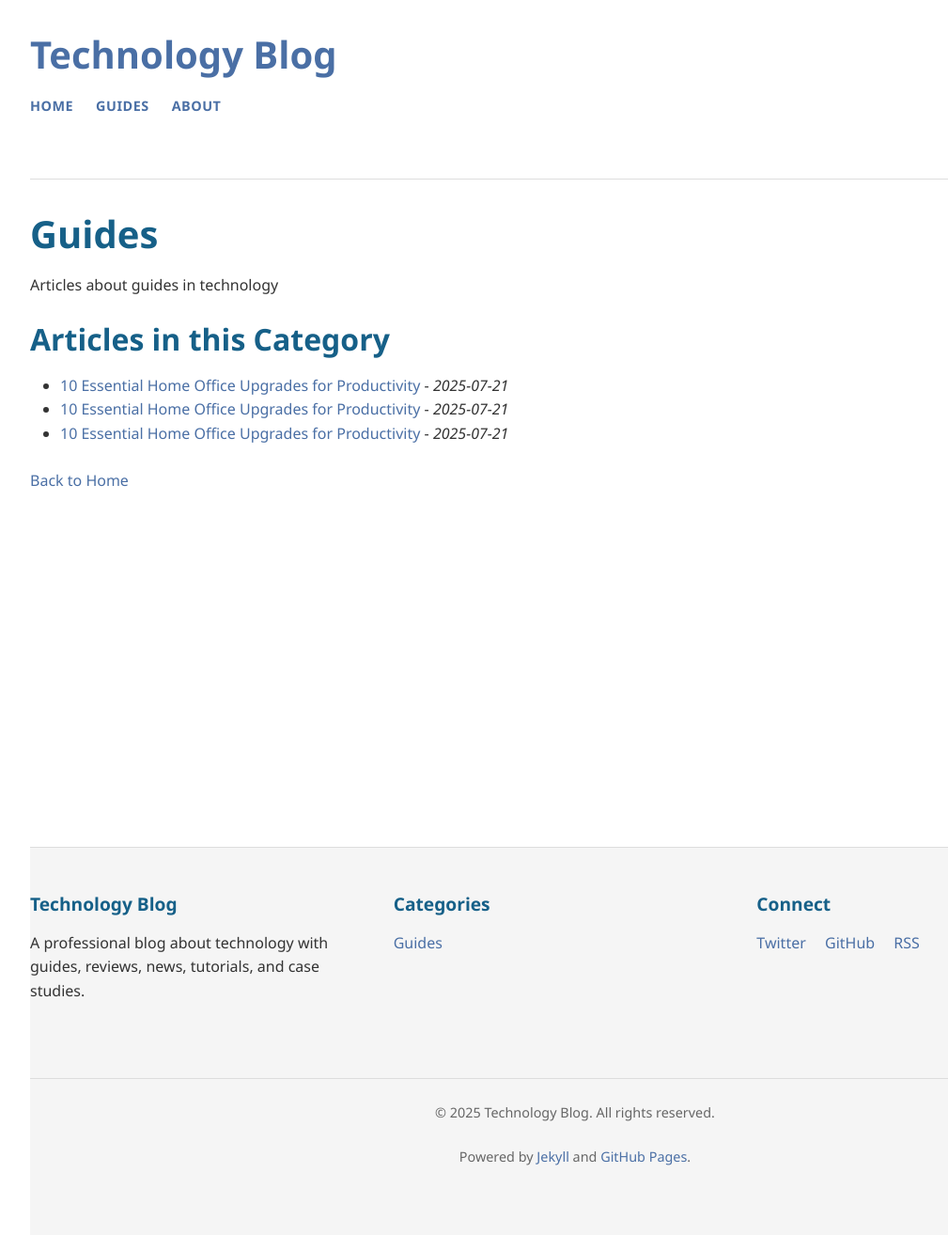
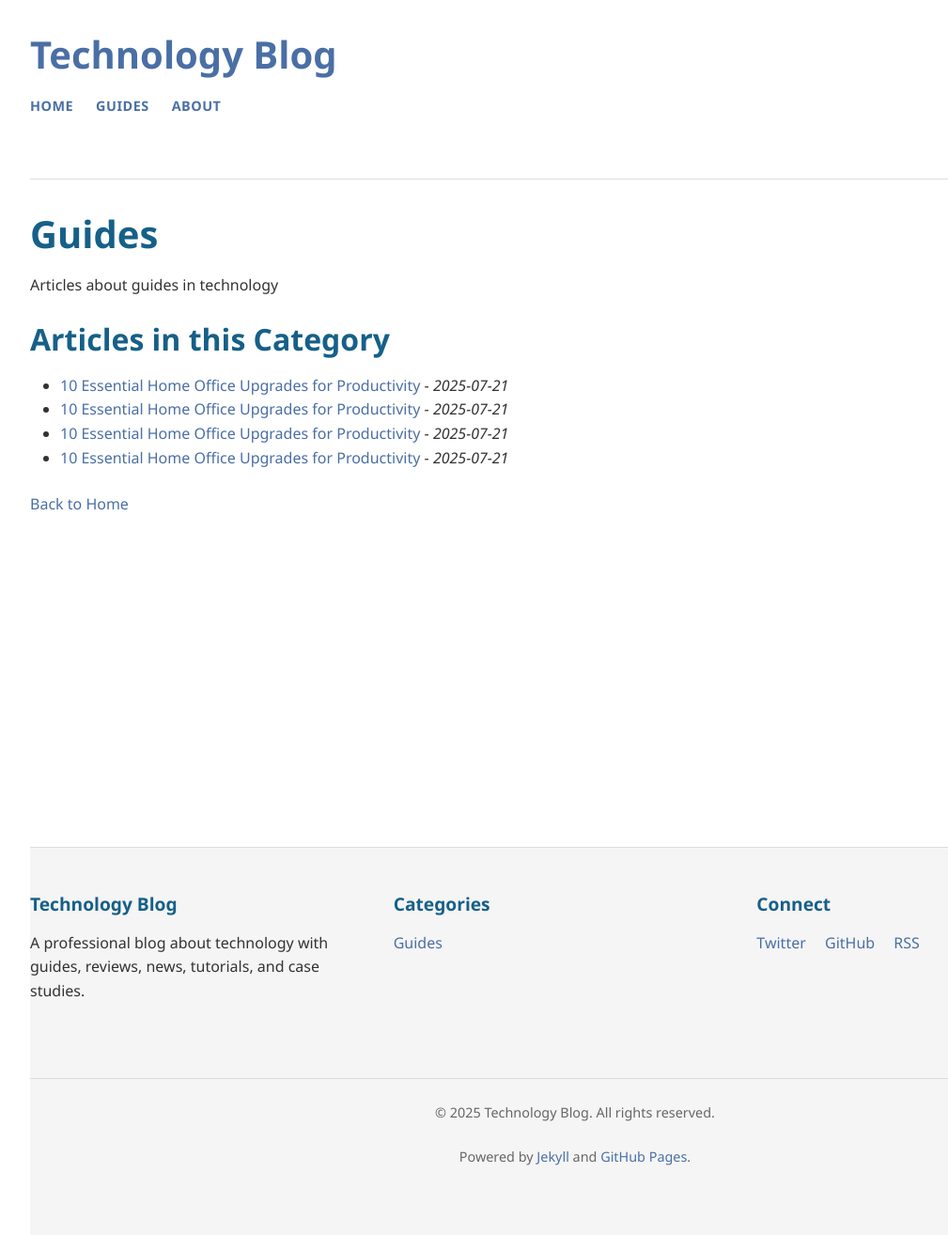
Before and after one commit to DIRAKHIL/Autonomous-AI-Agents, a Jekyll site: the page built from pages/guides.md, in a window 1280 px wide. Shown: the whole page at 94% size, without its empty margins (28-1037 px from the left). Built offline with Jekyll 4.4.1, drawn with Linux system fonts in a browser that asks for light colours.

Commit message:
Update guides page with new post

```diff
--- a/pages/guides.md
+++ b/pages/guides.md
@@ -12,6 +12,7 @@ Articles about guides in technology
 * [10 Essential Home Office Upgrades for Productivity]({{ site.baseurl }}{{ post_url 2025-07-21-guides-10-essential-home-office-upgrades-for-productivity }}) - *2025-07-21*
 * [10 Essential Home Office Upgrades for Productivity]({{ site.baseurl }}{{ post_url 2025-07-21-guides-10-essential-home-office-upgrades-for-productivity }}) - *2025-07-21*
 * [10 Essential Home Office Upgrades for Productivity]({{ site.baseurl }}{{ post_url 2025-07-21-guides-10-essential-home-office-upgrades-for-productivity }}) - *2025-07-21*
+* [10 Essential Home Office Upgrades for Productivity]({{ site.baseurl }}{{ post_url 2025-07-21-guides-10-essential-home-office-upgrades-for-productivity }}) - *2025-07-21*
 
 
 [Back to Home](/)
```
